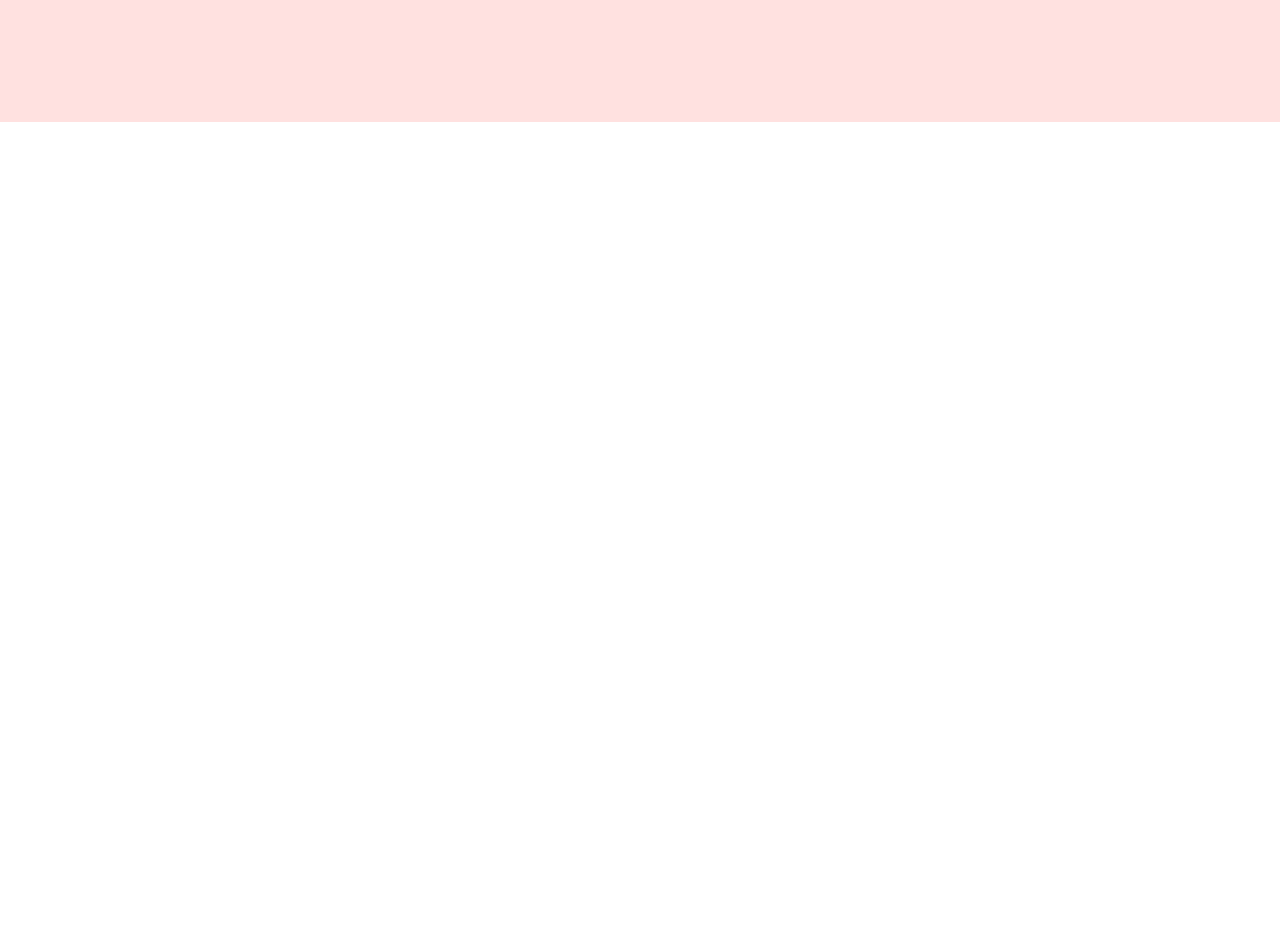
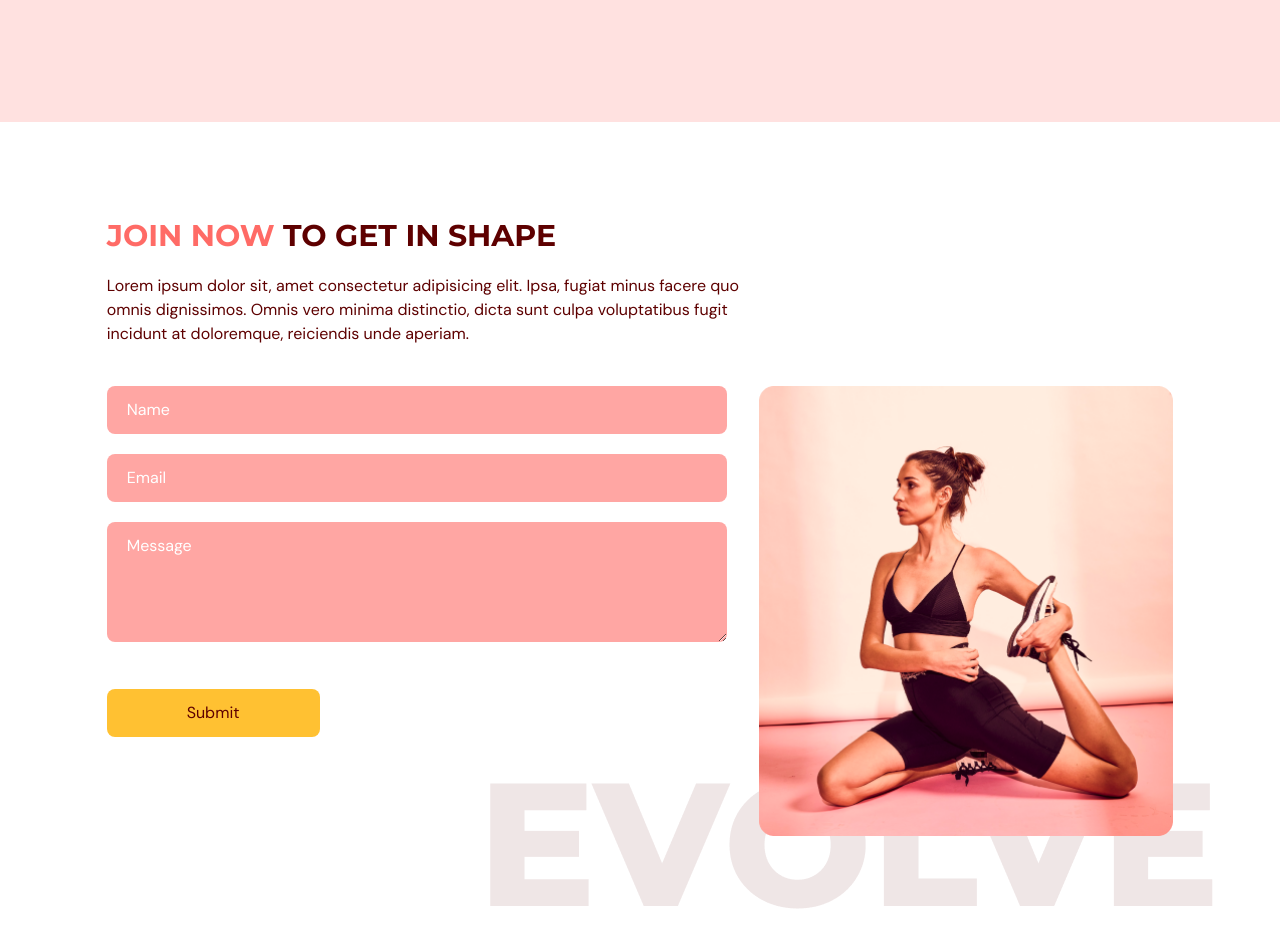
Before and after one commit to huu-thien/gym-ts, a React (Vite) app: page / in a window 1280 px wide. Shown: the part 2960-3908 px from the top of the page. Before the commit the page ends 3082 px from the top, so only its background shows below. Built offline with nearby package versions, Linux system fonts and the light colour scheme.

Commit message:
contact us

```diff
--- a/package.json
+++ b/package.json
@@ -14,7 +14,8 @@
     "framer-motion": "^10.15.0",
     "react": "^18.2.0",
     "react-anchor-link-smooth-scroll": "1.0.12",
-    "react-dom": "^18.2.0"
+    "react-dom": "^18.2.0",
+    "react-hook-form": "^7.45.3"
   },
   "devDependencies": {
     "@types/node": "^20.4.6",
--- a/src/App.tsx
+++ b/src/App.tsx
@@ -4,6 +4,7 @@
 import Home from "./scenes/home";
 import Benefits from "./scenes/benefits";
 import OurClasses from "./scenes/ourClasses";
+import ContactUs from "./scenes/contactUs";
 
 function App() {
   const [selectedPage, setSelectedPage] = useState<SelectedPage>(
@@ -34,6 +35,7 @@
       <Home setSelectedPage={() => setSelectedPage}/>
       <Benefits setSelectedPage={() => setSelectedPage}/>
       <OurClasses setSelectedPage={() => setSelectedPage}/>
+      <ContactUs setSelectedPage={() => setSelectedPage}/>
     </div>
   );
 }
--- /dev/null
+++ b/src/scenes/contactUs/index.tsx
@@ -0,0 +1,147 @@
+import { SelectedPage } from "@/shared/types";
+import { motion } from "framer-motion";
+import { useForm } from "react-hook-form";
+import ContactUsPageGraphic from "@/assets/ContactUsPageGraphic.png";
+import HText from "@/shared/HText";
+
+type PropsType = {
+  setSelectedPage: (value: SelectedPage) => void;
+};
+
+const ContactUs = ({ setSelectedPage }: PropsType) => {
+  const inputStyles = `mb-5 w-full rounded-lg bg-primary-300 px-5 py-3 placeholder-white outline-none focus:border focus:border-primary-500`;
+  const {
+    register,
+    trigger,
+    formState: { errors },
+  } = useForm();
+
+  const onSubmit = async (e: any) => {
+    const isValid = await trigger();
+    if (!isValid) {
+      e.preventDefault();
+    }
+  };
+
+  return (
+    <section id="contactus" className="mx-auto w-5/6 pt-24 pb-32">
+      <motion.div
+        onViewportEnter={() => setSelectedPage(SelectedPage.ContactUs)}
+      >
+        {/* HEADER */}
+        <motion.div
+          className="md:w-3/5"
+          initial="hidden"
+          whileInView="visible"
+          viewport={{ once: true, amount: 0.5 }}
+          transition={{ duration: 0.5 }}
+          variants={{
+            hidden: { opacity: 0, x: -50 },
+            visible: { opacity: 1, x: 0 },
+          }}
+        >
+          <HText>
+            <span className="text-primary-500">JOIN NOW</span> TO GET IN SHAPE
+          </HText>
+          <p className="my-5">
+            Lorem ipsum dolor sit, amet consectetur adipisicing elit. Ipsa,
+            fugiat minus facere quo omnis dignissimos. Omnis vero minima
+            distinctio, dicta sunt culpa voluptatibus fugit incidunt at
+            doloremque, reiciendis unde aperiam.
+          </p>
+        </motion.div>
+
+        {/* FORM AND IMAGE*/}
+        <div className="mt-10 justify-between gap-8 md:flex">
+          <motion.div
+            className="mt-10 basis-3/5 md:mt-0"
+            initial="hidden"
+            whileInView="visible"
+            viewport={{ once: true, amount: 0.5 }}
+            transition={{ duration: 0.5 }}
+            variants={{
+              hidden: { opacity: 0, x: 50 },
+              visible: { opacity: 1, x: 0 },
+            }}
+          >
+            <form
+              target="_blank"
+              onSubmit={onSubmit}
+              method="POST"
+              action="https://formsubmit.co/your@email.com"
+            >
+              <input
+                type="text"
+                className={inputStyles}
+                placeholder="Name"
+                {...register("name", { required: true, maxLength: 100 })}
+              />
+              {errors.name && (
+                <p className="mt-1 text-primary-500">
+                  {errors.name.type === "required" && "This field is required."}
+                  {errors.name.type === "maxLength" &&
+                    "Max Length is 100 char."}
+                </p>
+              )}
+
+              <input
+                type="text"
+                className={inputStyles}
+                placeholder="Email"
+                {...register("email", {
+                  required: true,
+                  pattern: /^[A-Z-9._%+-]+@[A-Z0-9.-]+\.[A-Z]{2,}$/i,
+                })}
+              />
+              {errors.email && (
+                <p className="mt-1 text-primary-500">
+                  {errors.email.type === "required" &&
+                    "This field is required."}
+                  {errors.email.type === "pattern" && "Invalid email."}
+                </p>
+              )}
+              <textarea
+                rows={4}
+                cols={50}
+                className={inputStyles}
+                placeholder="Message"
+                {...register("message", { required: true, maxLength: 2000 })}
+              />
+              {errors.message && (
+                <p className="mt-1 text-primary-500">
+                  {errors.message.type === "required" &&
+                    "This field is required."}
+                  {errors.message.type === "maxLength" &&
+                    "Max Length is 2000 char."}
+                </p>
+              )}
+              <button
+                type="submit"
+                className="mt-5 rounded-lg bg-secondary-500 px-20 py-3 transition duration-500 hover:text-white"
+              >
+                Submit
+              </button>
+            </form>
+          </motion.div>
+          <motion.div
+            className="relative mt-16 basis-2/5 md:mt-0"
+            initial="hidden"
+            whileInView="visible"
+            viewport={{ once: true, amount: 0.5 }}
+            transition={{ delay: 0.2, duration: 0.5 }}
+            variants={{
+              hidden: { opacity: 0, x: 50 },
+              visible: { opacity: 1, x: 0 },
+            }}
+          >
+            <div className="md:before:content-evolvetext w-full before:absolute before:-bottom-20 before:-right-10 before:z-[-1]">
+              <img className="w-full" src={ContactUsPageGraphic} alt="contact-us-page" />
+            </div>
+          </motion.div>
+        </div>
+      </motion.div>
+    </section>
+  );
+};
+
+export default ContactUs;
```
Also changed, not shown: 1 other file (tests, documents, lock files or other folders).
